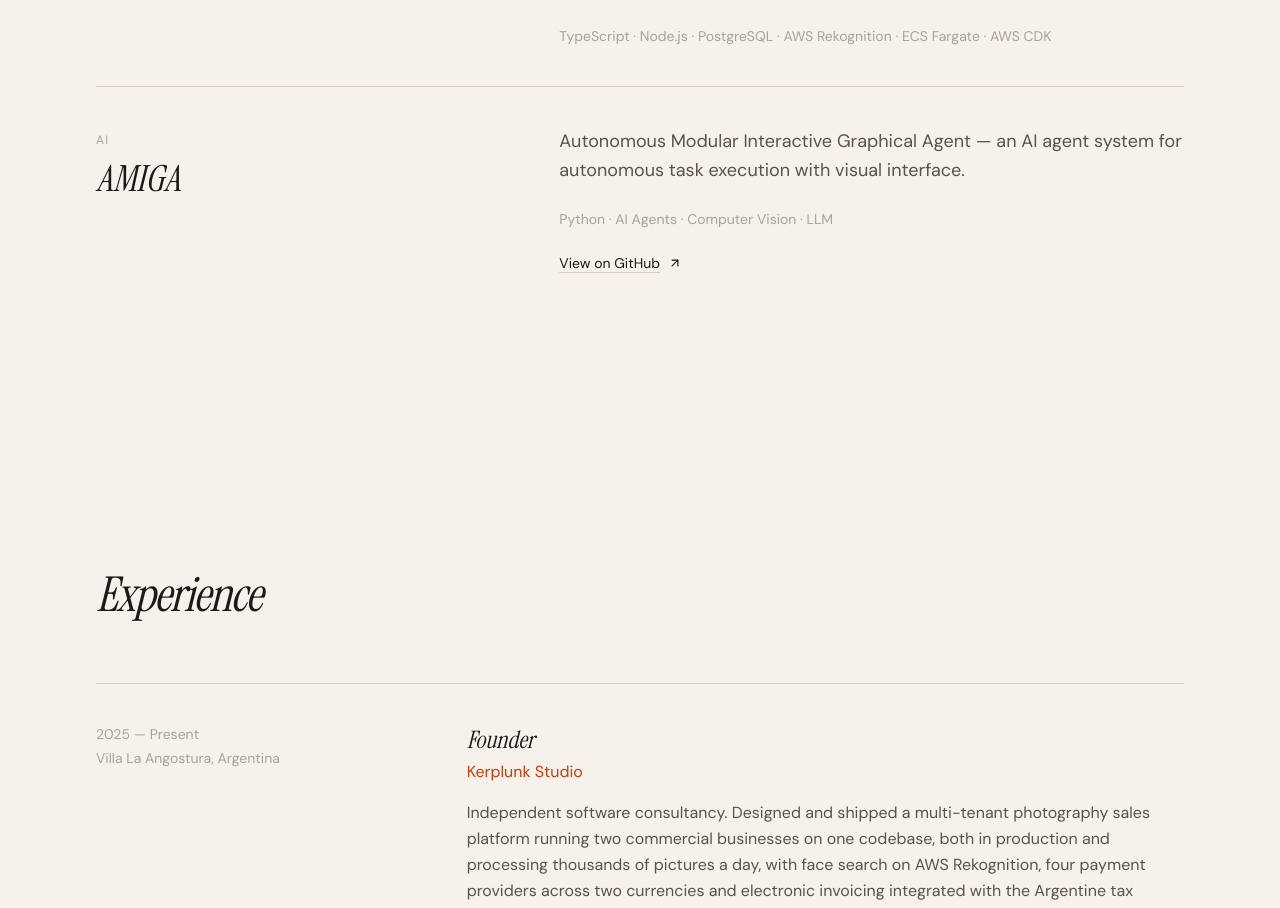
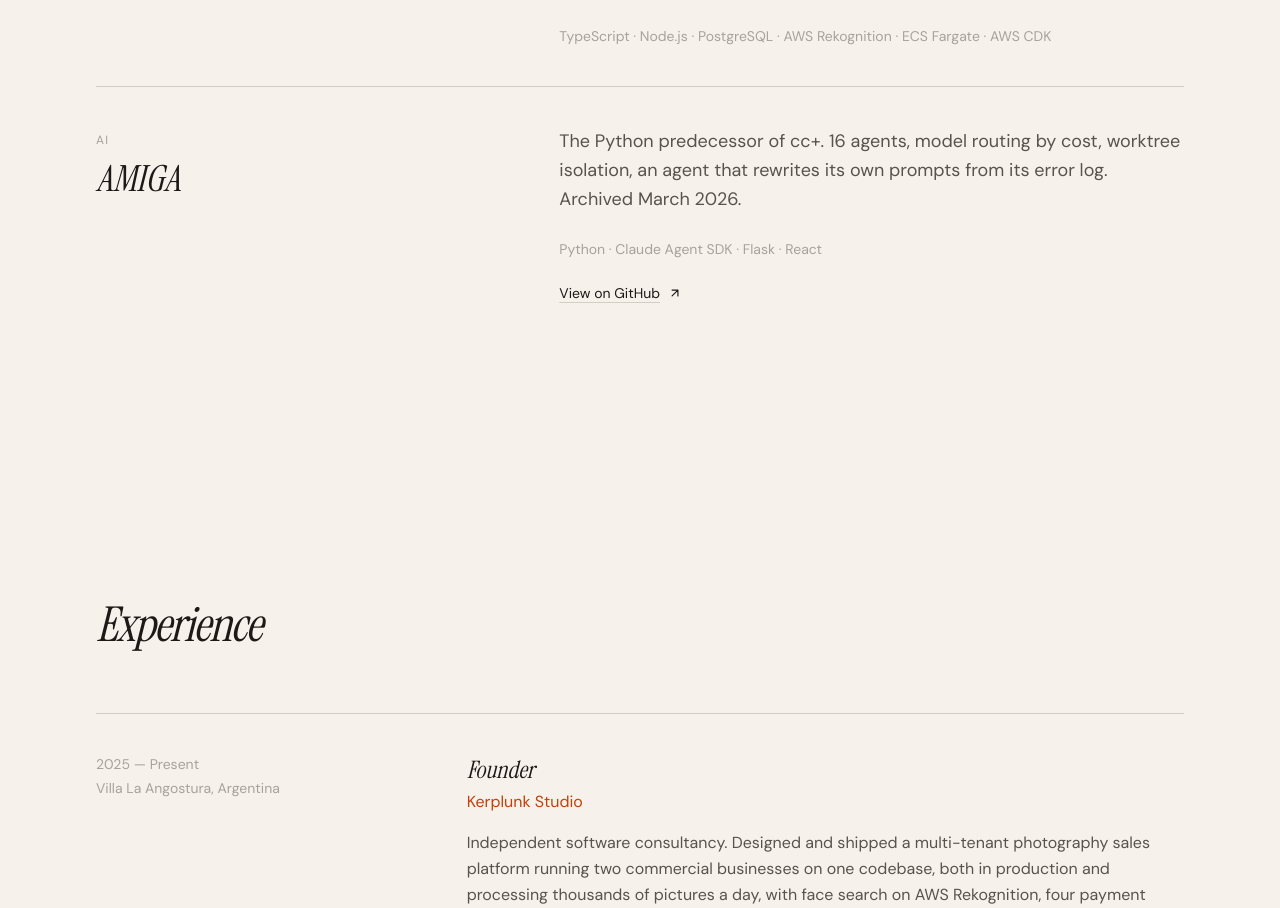
Before and after one commit to mjfuentes/mjfuentes.github.io, a Next.js app: page / in a window 1280 px wide. Shown: the part 1800-2708 px from the top of the page. Built offline with nearby package versions, Linux system fonts and the light colour scheme.

Commit message:
fix: correct AMIGA description and stack

```diff
--- a/src/data/projects.ts
+++ b/src/data/projects.ts
@@ -19,8 +19,8 @@ export const projects: Project[] = [
   {
     id: 'amiga',
     title: 'AMIGA',
-    description: 'Autonomous Modular Interactive Graphical Agent — an AI agent system for autonomous task execution with visual interface.',
-    techStack: ['Python', 'AI Agents', 'Computer Vision', 'LLM'],
+    description: 'The Python predecessor of cc+. 16 agents, model routing by cost, worktree isolation, an agent that rewrites its own prompts from its error log. Archived March 2026.',
+    techStack: ['Python', 'Claude Agent SDK', 'Flask', 'React'],
     githubUrl: 'https://github.com/mjfuentes/amiga',
     category: 'ai',
   },
```
